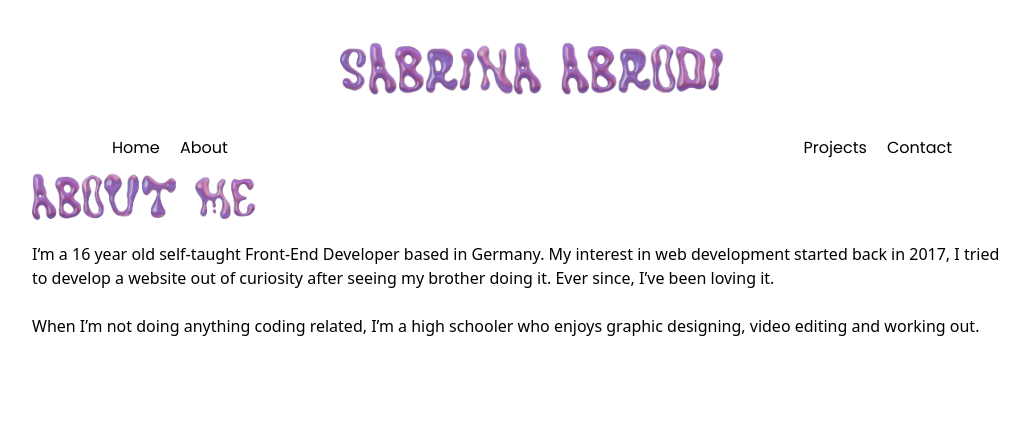
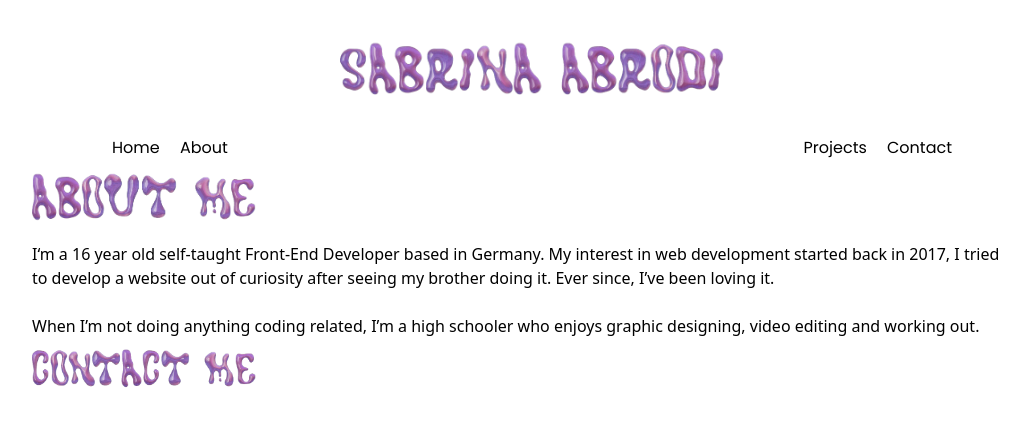
Before and after one commit to Sabrinascrib/portfolio-2023, a SvelteKit app: page / in a window 1280 px wide. Shown: the top 426 px of the page, without its empty margins (108-1137 px from the left). Built offline with nearby package versions, Linux system fonts and the light colour scheme.

Commit message:
feat: contact component structure

```diff
--- /dev/null
+++ b/src/components/Contact.svelte
@@ -0,0 +1,12 @@
+<script>
+  import contactmetext from "../images/contactmetext.png";
+</script>
+
+<div class="max-w-[1000px] mx-auto">
+  <img src={contactmetext} class="w-56 mb-4" alt="" />
+  <p>
+</p>
+</div>
+
+<style>
+</style>
```
